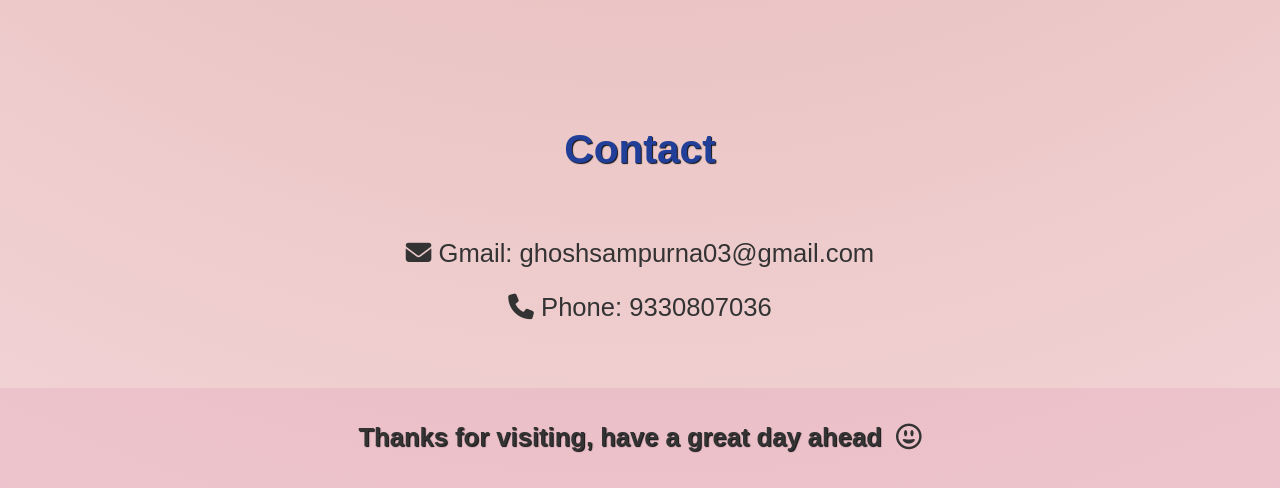
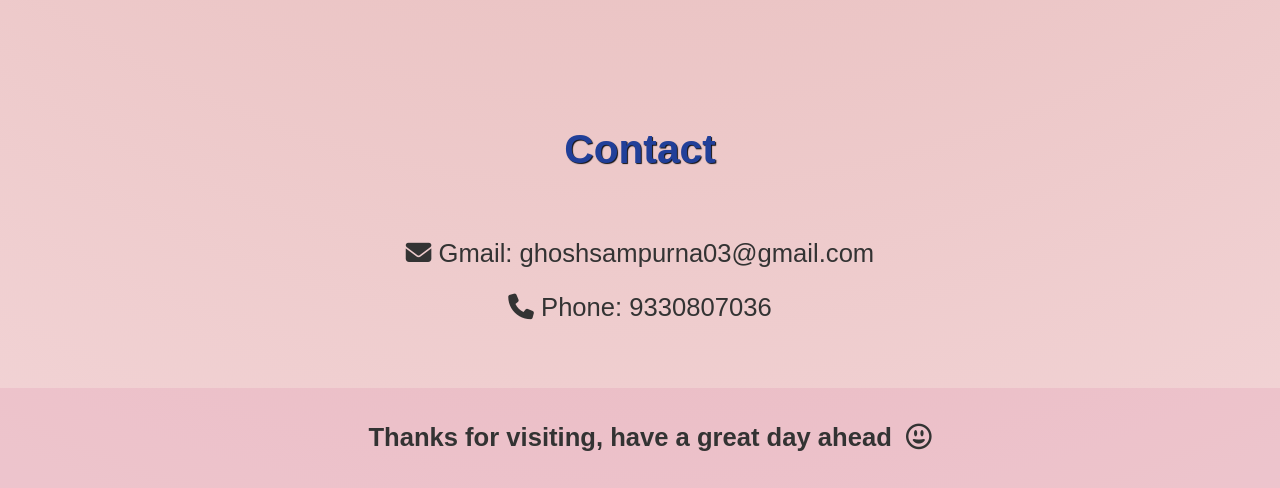
Before and after one commit to Sampurna710519/My-Portfolio, a plain HTML site: page index.html in a window 1280 px wide. Shown: the part 2205-2693 px from the top of the page. Drawn offline with Linux system fonts and the light colour scheme.

Commit message:
Update style.css

```diff
--- a/style.css
+++ b/style.css
@@ -1,14 +1,14 @@
 *{
     scroll-behavior:smooth;
     color: #333333;
-    text-shadow: 1px 1px 1px #100f11;
     white-space: normal;
     font-family: 'Nunito Sans', sans-serif;
     /* font-family: Arial, sans-serif; */
 }
 html {
     /* background: linear-gradient(to left, #D65DB1, #845EC2); */
-    background-image: radial-gradient(circle, #E1B0AC, #F2D4D6);
+    /* background-image: radial-gradient(circle, #E1B0AC, #F2D4D6); */
+    background-image: radial-gradient(circle, #e1b0ac, #e6b9b7, #eac2c2, #eecbcc, #f2d4d6);
     font-size: 80%;
 }
 
@@ -16,7 +16,7 @@ html {
   font-size: 4rem;
   /* color: #00FFFF; */
   color: #213F99;
-
+  text-shadow: 1px 1px 1px #100f11;
 }
 
 #two {
@@ -25,6 +25,7 @@ html {
     border-right: 0.15em solid #99908d;
     white-space: nowrap;
     margin: 0 auto;
+    text-shadow: 1px 1px 1px #100f11;
     animation: typing 5s steps(40, end), blink-caret 0.75s step-end infinite;
 }
 @keyframes typing {
@@ -43,10 +44,6 @@ html {
   50% {
     border-color: #99908d;
   }
-}
-
-p, i {
-  text-shadow: none;
 }
 
 p {
@@ -79,6 +76,7 @@ body {
 
   h2, h3 {
     margin: 0;
+    text-shadow: 1px 1px 1px #100f11;
   }
   h2 {
     color: #213F99;
@@ -151,7 +149,6 @@ section {
     text-decoration: none;
     color: #4B0082;
     font-weight: 600;
-    text-shadow: none;
   }
 
 footer {
@@ -161,6 +158,7 @@ footer {
     padding: 10px;
     font-size: 25px;
     text-align: center;
+    width: 100%;
   }
 
 @media (max-width: 886px) {
```
